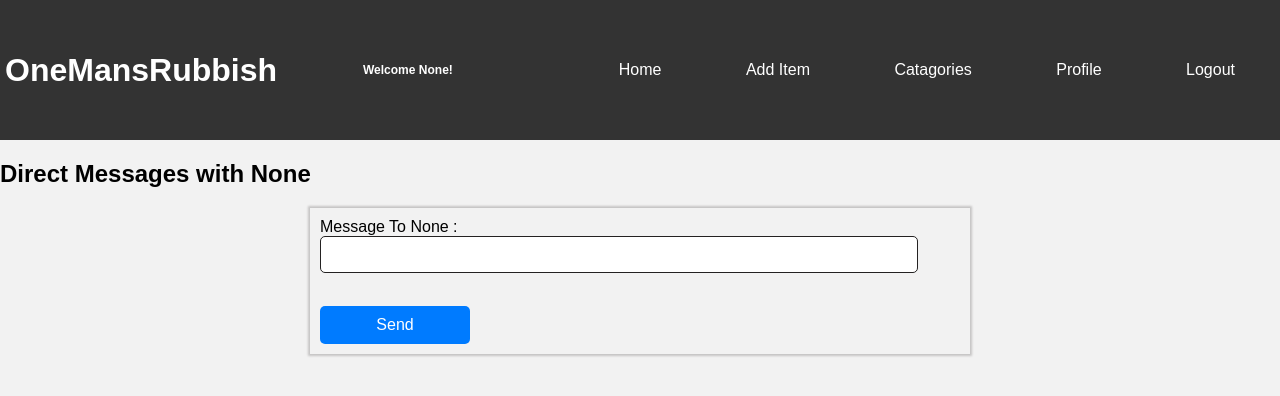
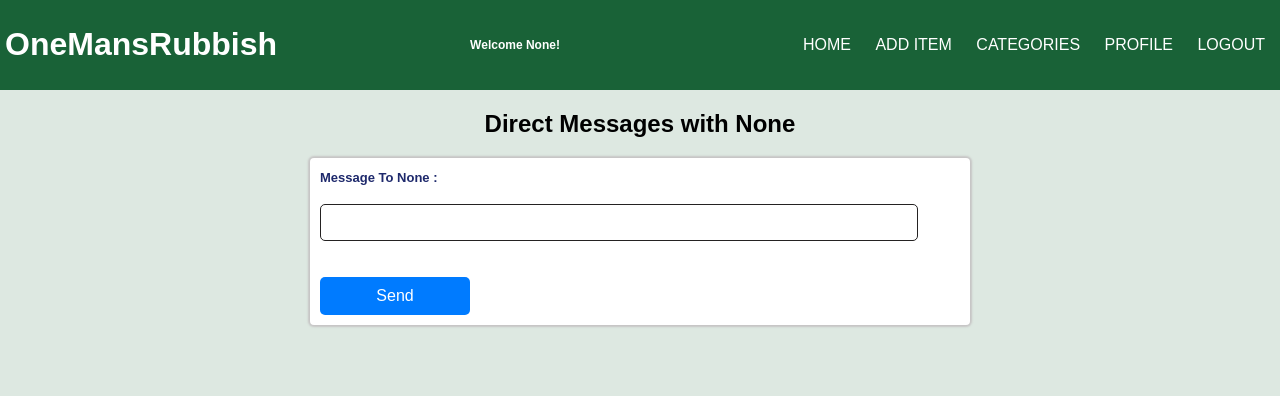
Before and after one commit to Athunder79/OneMansRubbish, a Flask app: page /direct_message/1 in a window 1280 px wide. Shown: the top 396 px of the page. Run offline with Flask 3, Linux system fonts and the light colour scheme; the visitor is signed in with stand-in values (Sample User, id 1); data that the repository does not hold is empty.

Commit message:
initial css

```diff
--- a/app.py
+++ b/app.py
@@ -75,7 +75,7 @@
             print(current_user.id)
             return redirect(url_for("index"))
         else:
-            flash('Invalid Credentials')
+            flash('Username or password are incorrect')
             return redirect(url_for('login'))
     return render_template('login.html')
 
@@ -110,11 +110,13 @@
         if current_user.id == post.user_id:
             flash('You cannot claim your own post')
             return redirect(url_for('listing', post_id=post.post_id))
+
         claim_post_id = post.post_id
         claim_user_id = current_user.id
         claim_status = "claimed"
         claim = Claim(claim_post_id=claim_post_id, claim_user_id=claim_user_id, claim_status=claim_status)
         post.post_quantity = post.post_quantity - 1
+
         if post.post_quantity == 0:
             post.post_status = "Reserved-Pending Collection"
         db.session.add(claim)
@@ -146,14 +148,17 @@
             flash('Quantity must be greater than 0')
             return redirect(url_for('submit_post'))
 
+        if post_img_url == "":
+            post_img_url = "https://athunder79.github.io/Project/Module%202/images/noimage.jpg"
+
         post = Post(post_title=post_title,
                     user_id=user_id,
                     post_description=post_description,
                     post_category=post_category,
                     post_quantity=post_quantity,
                     post_location=post_location,
-
                     post_img_url=post_img_url)
+        print(post_img_url)
         db.session.add(post)
         db.session.commit()
 
@@ -164,7 +169,6 @@
 @app.route('/profile')
 @login_required
 def profile():
-
     posted=Post.query.filter_by(user_id=current_user.id).all()
     claimed=Claim.query.all()
     comments=Comments.query.filter_by(comment_user_id=current_user.id).all()
@@ -175,7 +179,6 @@
     reciever_ids_query = (db.session.query(DirectMessage.direct_message_reciever_id).distinct().filter_by(direct_message_sender_id=current_user.id))
 
     direct_message_ids = sender_ids_query.union(reciever_ids_query).all()
-
     user_ids = [row[0] for row in direct_message_ids]
 
     message_users = User.query.filter(User.id.in_(user_ids)).all()
--- a/models.py
+++ b/models.py
@@ -26,8 +26,6 @@
         return f"Users('{self.id}','{self.user_name}','{self.full_name}','{self.password}','{self.phone}','{self.address_line1}','{self.address_line2}','{self.city}','{self.country}')"
 
 
-
-
 class Post(db.Model):
     __tablename__ = 'post'
     post_id = db.mapped_column(db.Integer,primary_key=True)
@@ -40,7 +38,7 @@
     post_date = db.Column(db.DateTime, default=datetime.now().replace(second=0, microsecond=0))
     post_location = db.mapped_column(db.String(100))
     post_status = db.mapped_column(db.String(100),default='Available')
-    post_img_url = db.mapped_column(db.String(100),default='https://via.placeholder.com/150')
+    post_img_url = db.mapped_column(db.String(600),default='https://placehold.co/600x400',nullable=False)
 
     def __repr__(self):
         return f"Post('{self.post_id}','{self.posted_by}'{self.user_id}','{self.post_title}','{self.post_category}','{self.post_quantity}','{self.post_description}','{self.post_date}','{self.post_location}','{self.post_status}','{self.post_img_url}')"
--- a/static/style/style.css
+++ b/static/style/style.css
@@ -1,20 +1,12 @@
 @import url("https://fonts.googleapis.com/css2?family=Lato:wght@400;700&display=swap");
-/*
-body {
-    background-image: linear-gradient(#5e5d5d80, #6f6d6d80), url(https://athunder79.github.io/Project/Module%202/images/football_pitch.jpg);
-    background-position: center;
-    background-repeat: no-repeat;
-    background-size: cover;
-    margin: auto;
-    width: 100%;
-    padding: 0;
-    font-family: "Lato", Arial, Helvetica, sans-serif;
-} */
+
+
 body {
     margin: 0;
     padding: 0;
     font-family: sans-serif;
-    background-color: #f2f2f2;
+    background-color: #19623725;
+    font-family: 'Montserrat', sans-serif;
 }
 
 .hide {
@@ -23,7 +15,6 @@
 
 .show {
     display: inline;
-
 }
 
 .flex {
@@ -33,45 +24,103 @@
     align-items: center;
 }
 
-.navbar{
+.flex > div {
+    flex: 1;
+}
+
+.navbar {
     display: flex;
     flex-direction: row;
     justify-content: space-between;
     align-items: center;
-    background-color: #333;
+    background-color: #196237;
     color: white;
     padding: 5px;
 }
-
-li,a {
+/* content */
+li,
+a {
     display: inline-block;
     list-style-type: none;
     color: white;
     text-decoration: none;
-    padding: 20px;
+    padding: 5px;
 }
+
+h2,h3 {
+       text-align: center;
+}
+
+.title-left {
+    text-align: left;
+}
+
+/* content containers */
+
 
 .container {
     box-shadow: 0px 0px 2px 2px #c6c5c5;
     margin: auto;
     width: 50%;
     padding: 10px;
+    background-color: #fff;
+    border-radius: 4px;
+
 }
 
-table, th, td {
-    border-collapse: collapse;
-    border:solid #333;
-    text-align: center;
-    width: 100%;
+.medium-margin {
+    margin-top: 10px;
+    margin-bottom: 10px;
+}
 
-    margin: auto;
+.welcome {
+    display: none;
+    box-shadow: 0px 0px 10px 10px #0f0e0e;
+    width: 50%;
+    padding: 10px;
+    background-color: #164d2a;
+    border-radius: 4px;
+    position: absolute;
+    top: 50%;
+    left: 50%;
+    transform: translate(-50%, -50%);
+    z-index: 1000;
+    color: #fff;
 }
+
+
+/* media screen */
+@media screen and (max-width: 900px) {
+    .container {
+        width: 95%;
+    }
+
+    .navbar {
+        flex-direction: column;
+    }
+
+    li,a {
+        font-size: 13px;
+    }
+
+}
+
 .page-link {
     color: #333;
     text-decoration: none;
-    background-color: #f2f2f2;
+    /* background-color: #f2f2f2;
+    border: 1px solid #ddd; */
+    padding: 0px;
+}
+
+/* filter by "button" */
+.filter {
+    color: #333;
+    text-decoration: none;
+    background-color: #ffffff;
     border: 1px solid #ddd;
-    padding: 5px;
+    padding: 6px 12px 7px;
+    border-radius: 4px;
 }
 
 button {
@@ -84,18 +133,15 @@
     font-size: 16px;
     cursor: pointer;
 }
-.current-user{
 
+.button-front-page{
+    margin-left: 10px;
+}
+
+.current-user {
     font-size: 12px;
 }
 
-input {
-    width: 90%;
-    padding: 10px;
-    margin-bottom: 15px;
-    border: 1px solid #242222;
-    border-radius: 5px;
-}
 
 .medium-margin {
     margin-top: 10px;
@@ -103,15 +149,22 @@
 }
 
 
-.img{
-    width: 50%;
+.img {
+    width: 90%;
     height: auto;
     padding-top: 17px;
-  }
+}
 
-.sent{
-    background-color: #2482e6;
-    color: #fff;
+.img-large{
+    width: 100%;
+    height: auto;
+    padding-top: 17px;
+}
+
+/* Direct message and Styling */
+.sent {
+    background-color: #d1e1f2;
+    color: #161616;
     padding: 5px;
     border-radius: 5px;
     width: 300px;
@@ -119,12 +172,77 @@
 
 }
 
-.received{
+.received {
     background-color: #ffffff;
     color: #333;
     padding: 5px;
     border-radius: 5px;
     width: 300px;
     margin-left: 30%;
+}
+
+.dates {
+    float: right;
+    font: italic 14px/1.4 Georgia, serif;
+    text-align: right;
+    font-size: 12px;
+    font-weight: bold;
+}
+
+.message-user {
+    font-size: 13px;
+    text-align: left;
+    color: #1e296c;
+    font-weight: bold;
+}
+
+/* form and table styling */
+
+table,
+th,
+td {
+    border-collapse: collapse;
+    border-bottom: .1px solid  #333;
+    border-top: .1px solid  #333;
+    width: 100%;
+    white-space: nowrap;
+    margin: auto;
+    padding: 20px;
+    text-align: left;
+}
+
+.center-table-numbers {
+    text-align: center;
+}
+
+textarea {
+    width: 87%;
+    height: 120px;
+    border-radius: 4px;
+    resize: none;
+    margin-bottom: 20px;
+    padding: 12px 20px;
 
 }
+
+input {
+    width: 90%;
+    padding: 10px;
+    border: 1px solid #242222;
+    border-radius: 5px;
+    display: block;
+}
+
+
+/*  flash messages */
+.flashes{
+    width: 50%;
+    margin: auto;
+    text-align: center;
+    padding: 10px;
+    background-color: #f2f2f2;
+    border: 1px solid #ddd;
+    color: #f60808;
+    font-size: 16px;
+    border-radius: 5px;
+}
--- a/templates/base.html
+++ b/templates/base.html
@@ -1,5 +1,6 @@
 <!DOCTYPE html>
 <html lang="en">
+
 <head>
   <meta charset="UTF-8">
   <meta name="viewport" content="width=device-width, initial-scale=1.0">
@@ -7,6 +8,7 @@
   <link rel="stylesheet" href="/static/style/style.css">
   <script src="/static/script/script.js"></script>
 </head>
+
 <body>
   <header class="navbar">
     <h1>OneMansRubbish</h1>
@@ -16,22 +18,30 @@
 
     <nav>
       <ul>
-        <li><a href="{{ url_for('index') }}">Home</a></li>
-        <li><a href="{{ url_for('submit_post') }}">Add Item</a></li>
-        <li><a href="{{ url_for('categories') }}">Catagories</a></li>
+        <li><a href="{{ url_for('index') }}">HOME</a></li>
+        <li><a href="{{ url_for('submit_post') }}">ADD ITEM</a></li>
+        <li><a href="{{ url_for('categories') }}">CATEGORIES</a></li>
         {% if current_user.is_authenticated %}
-        <li><a href="{{ url_for('profile') }}">Profile</a></li>
-        <li><a href="{{ url_for('logout') }}">Logout</a></li>
+        <li><a href="{{ url_for('profile') }}">PROFILE</a></li>
+        <li><a href="{{ url_for('logout') }}">LOGOUT</a></li>
         {% else %}
-        <li><a href="{{ url_for('login') }}">Login</a></li>
-        <li><a href="{{ url_for('register') }}">Register</a></li>
+        <li><a href="{{ url_for('login') }}">LOGIN</a></li>
+        <li><a href="{{ url_for('register') }}">REGISTER</a></li>
         {% endif %}
       </ul>
     </nav>
   </header>
   <main>
+    {% with messages = get_flashed_messages() %}
+        {% if messages %}
+          {% for message in messages %}
+            <p class="flashes">{{ message }}</p>
+          {% endfor %}
+        {% endif %}
+      {% endwith %}
     {% block content %}
     {% endblock %}
   </main>
 </body>
+
 </html>
--- a/templates/categories.html
+++ b/templates/categories.html
@@ -4,10 +4,7 @@
 {% for post in posted %}
 
 <div class="container medium-margin">
-<h3><a class="page-link" href="{{ url_for('index', selected_category=post.post_category) }}">{{ post.post_category }}</a></h3>
-
-
-
+    <h3><a class="page-link" href="{{ url_for('index', selected_category=post.post_category) }}">{{ post.post_category}}</a></h3>
 </div>
 {% endfor %}
 {% endblock %}
--- a/templates/direct_message.html
+++ b/templates/direct_message.html
@@ -10,7 +10,8 @@
 {% for message in direct_message %}
 {% if (message.sender.user_name == current_user.user_name) and (message.recipient.user_name == user.user_name) %}
 <div class="container medium-margin sent">
-                    <p> You wrote:</p>
+    <p class="message-user"> You:&nbsp;&nbsp;&nbsp;<span class="dates">{{ message.direct_message_date.strftime('%d-%m-%y
+            Time: %H:%M')}}</span></p>
     <p>{{ message.direct_message_text }}</p>
 </div>
 {% endif %}
@@ -18,7 +19,8 @@
 {% if (message.recipient.user_name == current_user.user_name) and (message.sender.user_name == user.user_name) %}
 
 <div class="container medium-margin received">
-                    <p> {{message.sender.user_name}}&nbsp;wrote {{ message.direct_message_date}}</p>
+    <p class="message-user"> {{message.sender.user_name}}:&nbsp;&nbsp;&nbsp;<span class="dates">{{
+            message.direct_message_date.strftime('%d-%m-%y Time: %H:%M')}}</span></p>
     <p> {{ message.direct_message_text }}</p>
 </div>
 {% endif %}
@@ -31,9 +33,9 @@
 {% for user in user %}
 <div class="container medium-margin">
     <form action="/direct_message/{{ user.id }}" method="POST">
-        <label for="message">Message To
+        <label class="message-user" for="message">Message To
             {{ user.user_name }}
-            {% endfor %}:</label><br>
+            {% endfor %}:</label><br><br>
         <input type="text" id="message" name="message" required><br><br>
         <button type="submit">Send</button>
     </form>
--- a/templates/listing.html
+++ b/templates/listing.html
@@ -4,14 +4,14 @@
 <h2>Listing</h2>
 <div class="container">
     <h3>{{ post.post_title }}</h3>
-    <img src="{{ post.post_img_url }}" alt="Image of {{ post.post_title }}">
+    <img class="img-large" src="{{ post.post_img_url }}" alt="Image of {{ post.post_title }}">
     <h3>Description</h3>
     <p>{{ post.post_description }}</p>
     <p><strong>Category:</strong> {{ post.post_category }} &nbsp;<strong> Qty: </strong>{{ post.post_quantity }}</p>
     <p><strong>Location:</strong> {{ post.post_location }}</p>
     <p><strong>Status:&nbsp;</strong><span id="status">{{ post.post_status }}
             {% if claim in claims %}
-                {{ claim.claimed_by.user_name }}
+            {{ claim.claimed_by.user_name }}
             {% endif %}
         </span></p>
     <p><strong>Posted By: </strong>{{ post.posted_by.user_name }} <strong>On: </strong>{{
@@ -27,9 +27,7 @@
     </div>
     {% endfor %}
     <div class="container">
-
         <button type="submit" action id="add-comment" class="show">Add Comment</button>
-
         <form action="/listing/{{post.post_id}}" class="hide" id="commentForm" method="POST">
             <label for="comment">Comment:</label><br>
             <textarea id="comment-text" name="comment-text" rows="4" cols="50" required></textarea><br><br>
--- a/templates/submit_post.html
+++ b/templates/submit_post.html
@@ -3,7 +3,7 @@
 
 {% block content %}
 <div class="container medium-margin">
-    <h1>Create a Post</h1>
+    <h2>Create a Post</h2>
     <form action="/submit_post" method="POST">
         <label for="post_title">Title:</label>
         <input type="text" id="post_title" name="post_title" required><br><br>
```
Also changed, not shown: templates/edit_post.html (+9 -6 lines), templates/index.html (+12 -3 lines), templates/profile.html (+4 -11 lines), templates/login.html (indentation only), templates/register.html (indentation only). Lines whose indentation alone changed are shown as unchanged.
